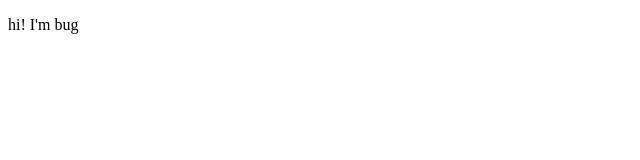
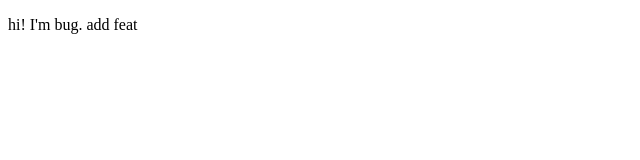
Before and after one commit to Parkeunji/git-test, a plain HTML site: page index.html in a window 1280 px wide. Shown: the full height of the page, 0-640 px from the left. Drawn offline with Linux system fonts and the light colour scheme.

Commit message:
add feat

```diff
--- a/index.html
+++ b/index.html
@@ -7,6 +7,6 @@
     <title>Document</title>
 </head>
 <body>
-    <p>hi! I'm bug</p>
+    <p>hi! I'm bug. add feat</p>
 </body>
 </html>
```
